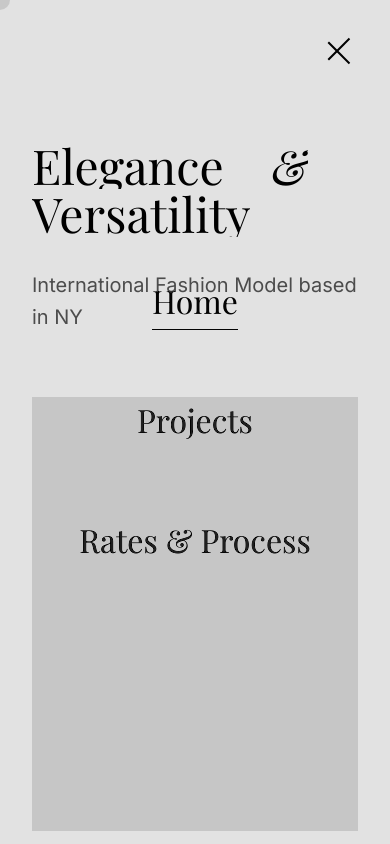
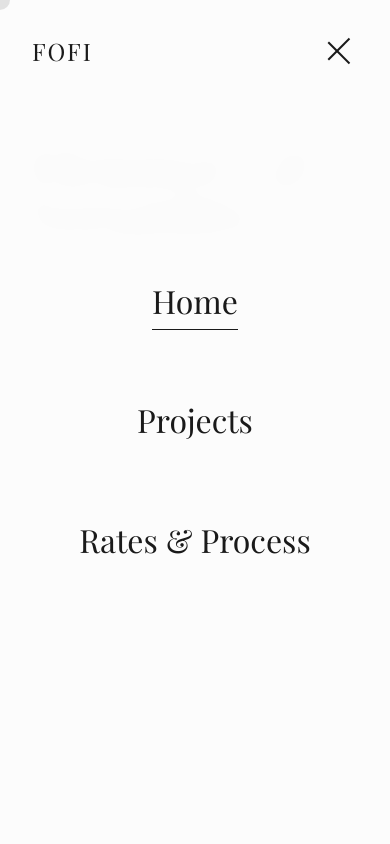
Before and after one commit to pipesco93/portafolio_fofi, a website built with Vite: page index.html in a window 390 px wide. Both pictures are taken after a click on the button "Toggle menu". Shown: the top 844 px of the page. Built offline with nearby package versions, Linux system fonts and the light colour scheme; a web font is replaced by a local one.

Commit message:
style: fix mobile menu transparency and readability

```diff
--- a/src/styles/layout.css
+++ b/src/styles/layout.css
@@ -280,6 +280,15 @@
 
 /* Responsive */
 @media (max-width: 768px) {
+    .header:has(.main-nav.open) {
+        mix-blend-mode: normal;
+        color: var(--color-text);
+    }
+
+    .header:has(.main-nav.open) .hamburger span {
+        background: var(--color-text);
+    }
+
     .hamburger {
         display: flex;
     }
@@ -294,9 +303,14 @@
         right: -100%;
         width: 100%;
         height: 100vh;
-        background: var(--color-text);
-        z-index: 100;
-        transition: right 0.5s ease;
+        background: rgba(252, 252, 252, 0.98);
+        /* var(--color-bg) but 98% opaque */
+        backdrop-filter: blur(10px);
+        -webkit-backdrop-filter: blur(10px);
+        color: var(--color-text);
+        z-index: -1;
+        /* Place it under the header's container so logo/button are clickable */
+        transition: right 0.5s cubic-bezier(0.16, 1, 0.3, 1);
         gap: var(--spacing-lg);
     }
 
```
